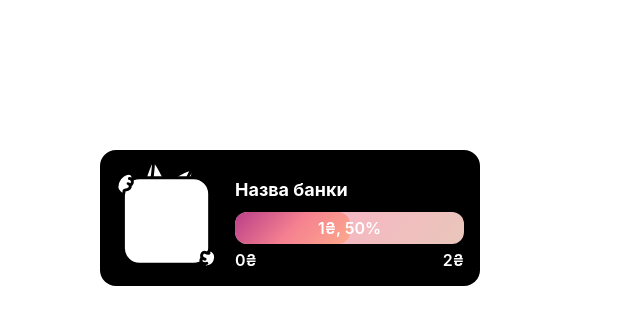
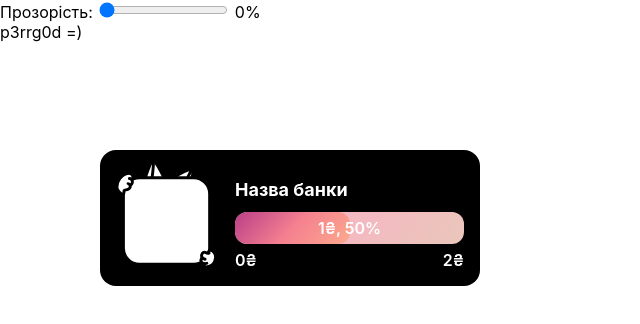
Before and after one commit to p3rrg0d/monobank-customizer, a plain HTML site: page test.html in a window 1280 px wide. Shown: the whole page, without its empty margins (0-640 px from the left). Drawn offline with Linux system fonts and the light colour scheme; a web font is replaced by a local one.

Commit message:
set containers

```diff
--- a/widget.css
+++ b/styles.css
@@ -377,3 +377,8 @@ body {
     flex-direction: column-reverse;
     display: flex;
 }
+
+.widget-preview {
+    position: absolute;
+    right: 500;
+}
--- a/test.html
+++ b/test.html
@@ -4,9 +4,12 @@
         <meta charset="UTF-8" />
         <meta name="viewport" content="width=device-width, initial-scale=1.0" />
         <title>monobank Widget Editor</title>
-        <link rel="stylesheet" href="widget.css" />
+        <link rel="stylesheet" href="styles.css" />
     </head>
     <body>
+        <div class="container">
+            <div class="header"></div>
+            <div class="widget-preview">
                 <div
                     class="widget qr-with-progress-widget color-scheme-black shadow-off"
                     style="transition: 0.2s ease-out; left: 100px; top: 150px"
@@ -32,7 +35,10 @@
                             <div class="background"></div>
                             <div class="progress-container">
                                 <div class="progress-clip">
-                            <div class="progress" style="--progress: 50%"></div>
+                                    <div
+                                        class="progress"
+                                        style="--progress: 50%"
+                                    ></div>
                                 </div>
                             </div>
                             <div class="text">
@@ -43,5 +49,20 @@
                         </div>
                     </div>
                 </div>
+            </div>
+            <div class="control-panel">
+                <div class="control-row">
+                    <label>Прозорість:</label>
+                    <input
+                        type="range"
+                        id="glassTintOpacity"
+                        min="0"
+                        max="100"
+                        value="0"
+                    />
+                    <span id="glassTintOpacityValue">0</span>%
+                </div>
+            </div>
+            <div class="footer">p3rrg0d =)</div>
     </body>
 </html>
```
Lines whose indentation alone changed are shown as unchanged.
